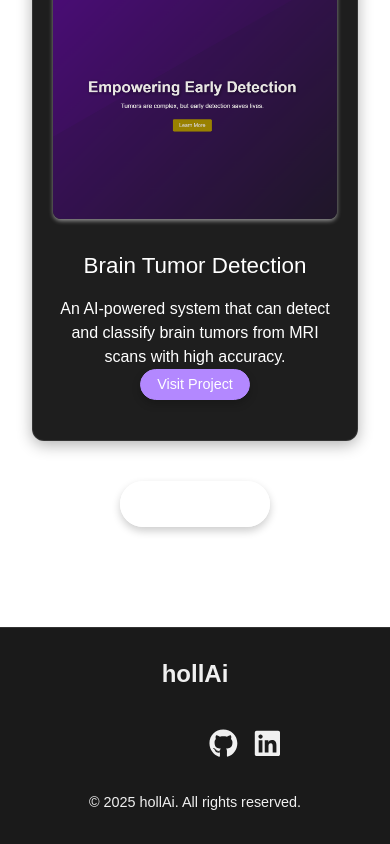
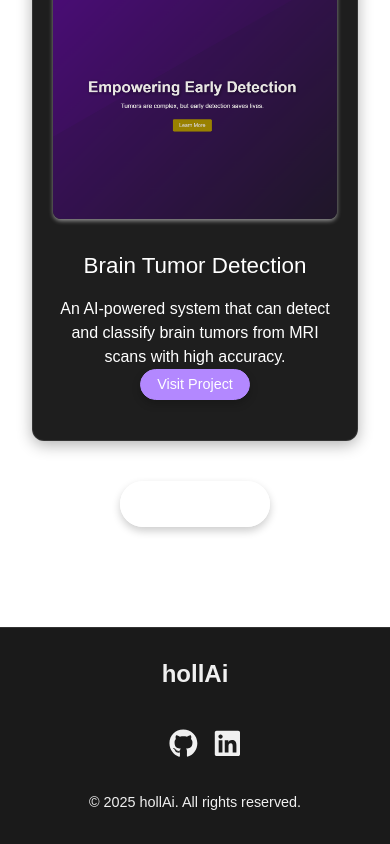
Before and after one commit to Adithya-Holla/hollAi, a React (Create React App) app in the folder frontend/: page / in a window 390 px wide. Shown: the part 1019-1863 px from the top of the page. Built offline with nearby package versions, Linux system fonts and the light colour scheme; the HTML template or start-up script is replaced by a standard one.

Commit message:
fix: adjust footer social icons position for mobile view

```diff
--- a/frontend/src/styles/Footer.css
+++ b/frontend/src/styles/Footer.css
@@ -73,6 +73,10 @@
   .footer-links {
     margin-left: 0;
   }
+
+  .social-icons_footer {
+    margin-left: 50px; /* Reduced margin for tablets */
+  }
 }
 
 @media screen and (max-width: 480px) {
@@ -84,4 +88,8 @@
   .footer {
     padding: 15px 0;
   }
+
+  .social-icons_footer {
+    margin-left: 20px; /* Further reduced margin for mobile */
+  }
 }
```
